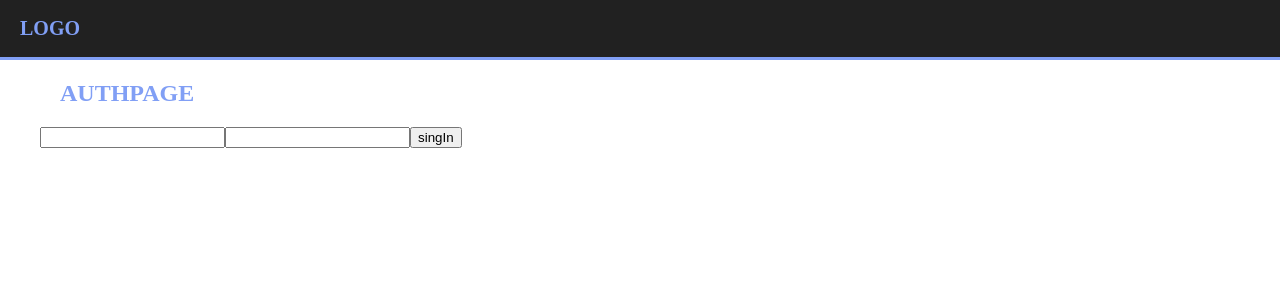
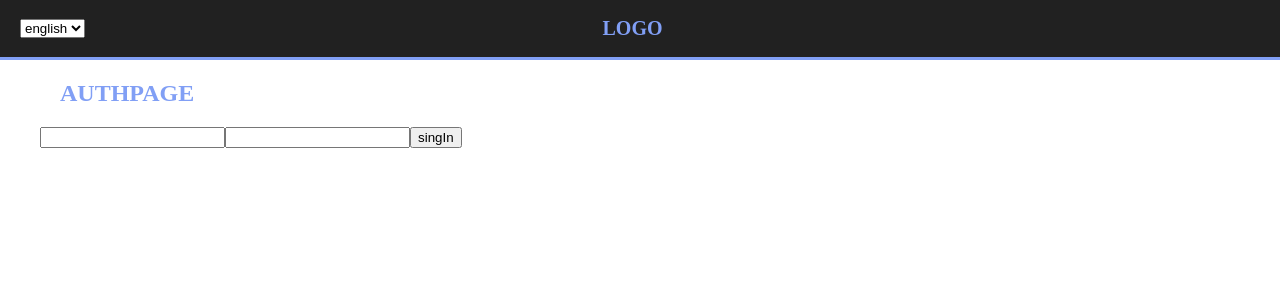
Before and after one commit to aleksandr031091/react-shop-practic, a React (Create React App) app: page /login in a window 1280 px wide. Shown: the top 300 px of the page. Built offline with nearby package versions, Linux system fonts and the light colour scheme.

Commit message:
add languageSwitcher

```diff
--- a/src/Components/App.js
+++ b/src/Components/App.js
@@ -1,12 +1,18 @@
-import React from "react";
+import React, { createContext } from "react";
+import useLangugesPersistor from "../hooks/useLangugesPersistor";
 import Header from "./header/Header";
 import Main from "./main/Main";
 
+export const LanguagesContext = createContext();
+
 const App = () => {
+  const [language, setLanguages] = useLangugesPersistor();
   return (
     <>
-      <Header />
-      <Main />
+      <LanguagesContext.Provider value={{ language, setLanguages }}>
+        <Header />
+        <Main />
+      </LanguagesContext.Provider>
     </>
   );
 };
--- a/src/Components/header/Header.js
+++ b/src/Components/header/Header.js
@@ -4,6 +4,7 @@ import HeaderList from "./headerList/HeaderList";
 import { HeaderStyled } from "./HeaderStyled";
 import sprite from "../../icons/sprite.svg";
 import Modal from "../Modal/Modal";
+import LenguagesSwitcher from "../languagesSwitcher/lenguagesSwitcher";
 
 const initialState = {
   width: window.innerWidth,
@@ -29,6 +30,7 @@ const Header = () => {
   return (
     <>
       <HeaderStyled colors={colors}>
+        <LenguagesSwitcher />
         <h2 className="headerLogo">Logo</h2>
         {state.width > state.breakPoint ? (
           <nav>
--- /dev/null
+++ b/src/Components/languagesSwitcher/lenguagesSwitcher.js
@@ -0,0 +1,25 @@
+import React, { useContext } from "react";
+import languages from "../../languages";
+import { LanguagesContext } from "../App";
+
+const LenguagesSwitcher = () => {
+  const { language, setLanguages } = useContext(LanguagesContext);
+
+  const onSelectorChange = (e) => {
+    const lang = e.target.value;
+    setLanguages(lang);
+  };
+  return (
+    <>
+      <select value={language} onChange={onSelectorChange}>
+        {languages.list.map((lang) => (
+          <option value={lang} key={lang}>
+            {lang}
+          </option>
+        ))}
+      </select>
+    </>
+  );
+};
+
+export default LenguagesSwitcher;
--- a/src/hooks/useLangugesPersistor.js
+++ b/src/hooks/useLangugesPersistor.js
@@ -2,11 +2,16 @@ import { useEffect, useState } from "react";
 import languages from "../languages/index";
 
 const useLangugesPersistor = () => {
-  const getLanguage = () => {};
+  const getLanguage = () => {
+    const lang = JSON.parse(localStorage.getItem("language"));
+    return lang || languages.english;
+  };
 
   const [language, setLanguages] = useState(getLanguage());
 
-  useEffect(() => {}, [language]);
+  useEffect(() => {
+    localStorage.setItem("language", JSON.stringify(language));
+  }, [language]);
 
   return [language, setLanguages];
 };
```
